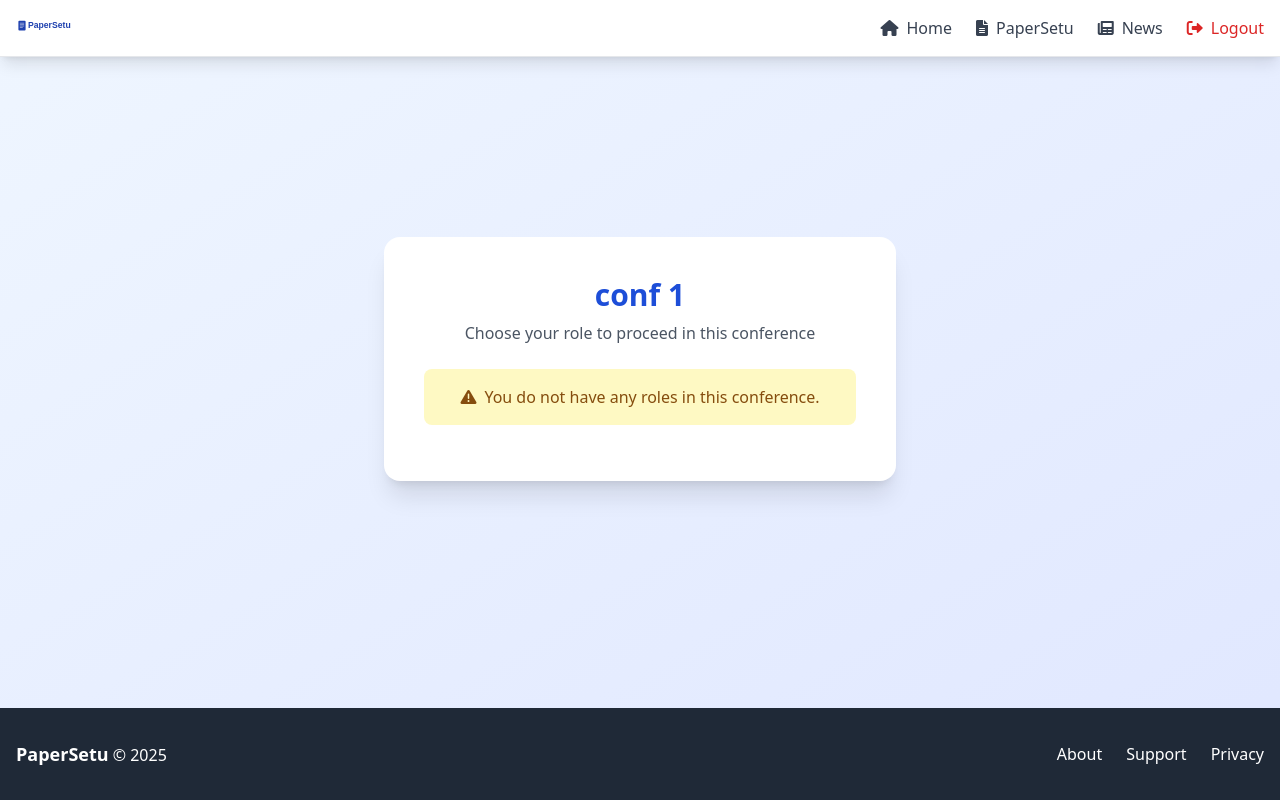
After one commit to HemangJangir/papersetu1, a Django app: page /conference/1/choose-role/ in a window 1280 px wide. The commit adds this page. Run offline with Django 4.2, Linux system fonts and the light colour scheme; a user stored in the database is signed in; data comes from the database, SQL or seed files in the repository; some libraries are stand-ins or nearby versions.

Commit message:
july 7 updates

```diff
--- a/conference/urls.py
+++ b/conference/urls.py
@@ -9,4 +9,5 @@ urlpatterns = [
     path('reviewer-volunteer/', views.reviewer_volunteer, name='reviewer_volunteer'),
     path('<int:conference_id>/submit-paper/', views.submit_paper, name='submit_paper'),
     path('join/<str:invite_link>/', views.join_conference, name='join_conference'),
+    path('<int:conference_id>/choose-role/', views.choose_conference_role, name='choose_conference_role'),
 ]
--- a/conference/views.py
+++ b/conference/views.py
@@ -9,6 +9,7 @@ from django.http import Http404
 from django.core.mail import send_mail
 from django.contrib.auth import get_user_model
 from django.db.models import Q
+from django.urls import reverse
 
 @login_required
 def create_conference(request):
@@ -143,6 +144,40 @@ def conferences_list(request):
     }
     return render(request, 'conference/conferences_list.html', context)
 
+@login_required
+def choose_conference_role(request, conference_id):
+    conference = get_object_or_404(Conference, id=conference_id)
+    user = request.user
+    roles = []
+    if conference.chair == user:
+        roles.append('chair')
+        # Always allow chair to upload as author
+        if 'author' not in roles:
+            roles.append('author')
+    user_roles = UserConferenceRole.objects.filter(user=user, conference=conference).values_list('role', flat=True)
+    for r in user_roles:
+        if r not in roles:
+            roles.append(r)
+    role_links = []
+    for role in roles:
+        if role == 'chair':
+            url = reverse('dashboard:chair_conference_detail', args=[conference.id])
+            label = 'Chair'
+        elif role == 'author':
+            url = reverse('dashboard:dashboard') + f'?view=author&conf_id={conference.id}'
+            label = 'Author (Upload Paper)'
+        elif role == 'reviewer':
+            url = reverse('dashboard:dashboard') + f'?view=reviewer&conf_id={conference.id}'
+            label = 'Reviewer'
+        else:
+            continue
+        role_links.append({'role': role, 'url': url, 'label': label})
+    context = {
+        'conference': conference,
+        'role_links': role_links,
+    }
+    return render(request, 'conference/choose_role.html', context)
+
 nav_items = [
     "Submissions", "Reviews", "Status", "PC", "Events",
     "Email", "Administration", "Conference", "News", "papersetu"
--- /dev/null
+++ b/templates/conference/choose_role.html
@@ -0,0 +1,82 @@
+<!DOCTYPE html>
+<html lang="en">
+<head>
+    <meta charset="UTF-8">
+    <meta name="viewport" content="width=device-width, initial-scale=1.0">
+    <title>Choose Role - {{ conference.acronym|default:conference.name }}</title>
+    <script src="https://cdn.tailwindcss.com"></script>
+    <link href="https://cdnjs.cloudflare.com/ajax/libs/font-awesome/6.0.0/css/all.min.css" rel="stylesheet">
+</head>
+<body class="bg-gradient-to-br from-blue-50 to-indigo-100 min-h-screen flex flex-col">
+    <nav class="bg-white shadow-lg border-b border-gray-200 sticky top-0 z-30">
+        <div class="container mx-auto px-4 py-4 flex justify-between items-center">
+            <div class="flex items-center space-x-4">
+                <a href="/home/" class="flex items-center space-x-2">
+                    <svg class="w-24 h-auto mr-2" viewBox="0 0 200 50" xmlns="http://www.w3.org/2000/svg">
+                        <rect x="5" y="10" width="15" height="20" fill="#1e40af" rx="2"/>
+                        <line x1="8" y1="15" x2="17" y2="15" stroke="white" stroke-width="1"/>
+                        <line x1="8" y1="18" x2="17" y2="18" stroke="white" stroke-width="1"/>
+                        <line x1="8" y1="21" x2="17" y2="21" stroke="white" stroke-width="1"/>
+                        <line x1="8" y1="24" x2="14" y2="24" stroke="white" stroke-width="1"/>
+                        <text x="25" y="25" font-family="Arial, sans-serif" font-size="18" font-weight="bold" fill="#1e40af">PaperSetu</text>
+                    </svg>
+                </a>
+            </div>
+            <div class="flex items-center space-x-6">
+                <a href="/home/" class="flex items-center space-x-2 text-gray-700 hover:text-blue-600 transition-colors">
+                    <i class="fas fa-home"></i>
+                    <span>Home</span>
+                </a>
+                <a href="/dashboard/" class="flex items-center space-x-2 text-gray-700 hover:text-blue-600 transition-colors">
+                    <i class="fas fa-file-alt"></i>
+                    <span>PaperSetu</span>
+                </a>
+                <a href="#" class="flex items-center space-x-2 text-gray-700 hover:text-blue-600 transition-colors">
+                    <i class="fas fa-newspaper"></i>
+                    <span>News</span>
+                </a>
+                <a href="/accounts/logout/" class="flex items-center space-x-2 text-red-600 hover:text-red-700 transition-colors">
+                    <i class="fas fa-sign-out-alt"></i>
+                    <span>Logout</span>
+                </a>
+            </div>
+        </div>
+    </nav>
+    <main class="flex-1 flex flex-col items-center justify-center py-12">
+        <div class="bg-white rounded-2xl shadow-xl p-10 max-w-lg w-full text-center">
+            <h1 class="text-3xl font-bold text-blue-700 mb-2">{{ conference.acronym|default:conference.name }}</h1>
+            <p class="text-gray-600 mb-6">Choose your role to proceed in this conference</p>
+            {% if role_links %}
+                <div class="flex flex-col gap-4">
+                    {% for role in role_links %}
+                        <a href="{{ role.url }}" class="w-full py-4 px-6 rounded-lg text-lg font-semibold shadow bg-blue-600 hover:bg-blue-700 text-white flex items-center justify-center gap-3 transition-colors">
+                            {% if role.role == 'chair' %}<i class="fas fa-crown"></i>{% endif %}
+                            {% if role.role == 'author' %}<i class="fas fa-user-edit"></i>{% endif %}
+                            {% if role.role == 'reviewer' %}<i class="fas fa-user-check"></i>{% endif %}
+                            {{ role.label }}
+                        </a>
+                    {% endfor %}
+                </div>
+            {% else %}
+                <div class="bg-yellow-100 text-yellow-800 rounded-lg p-4 mb-4">
+                    <i class="fas fa-exclamation-triangle mr-2"></i>You do not have any roles in this conference.
+                </div>
+            {% endif %}
+        </div>
+    </main>
+    <footer class="bg-gray-800 text-white py-8 mt-12">
+        <div class="container mx-auto px-4">
+            <div class="flex flex-col md:flex-row justify-between items-center">
+                <div class="mb-4 md:mb-0">
+                    <span class="font-bold text-lg">PaperSetu</span> &copy; {% now "Y" %}
+                </div>
+                <div class="flex space-x-6">
+                    <a href="#" class="hover:text-blue-400 transition-colors">About</a>
+                    <a href="#" class="hover:text-blue-400 transition-colors">Support</a>
+                    <a href="#" class="hover:text-blue-400 transition-colors">Privacy</a>
+                </div>
+            </div>
+        </div>
+    </footer>
+</body>
+</html>
--- a/templates/conference/conferences_list.html
+++ b/templates/conference/conferences_list.html
@@ -125,7 +125,7 @@
                             <!-- Action Buttons -->
                             <div class="flex space-x-2">
                                 {% if conference.chair.id == user.id %}
-                                    <a href="/dashboard/chair/conference/{{ conference.id }}/" class="flex-1 bg-blue-600 hover:bg-blue-700 text-white text-center py-2 px-4 rounded-lg text-sm font-medium transition-colors">
+                                    <a href="/conference/{{ conference.id }}/choose-role/" class="flex-1 bg-blue-600 hover:bg-blue-700 text-white text-center py-2 px-4 rounded-lg text-sm font-medium transition-colors">
                                         <i class="fas fa-cog mr-1"></i>Manage Conference
                                     </a>
                                 {% elif conference.user_roles and 'author' in conference.user_roles %}
--- a/templates/homepage.html
+++ b/templates/homepage.html
@@ -107,7 +107,7 @@
                                 <!-- Action Buttons -->
                                 <div class="flex space-x-2">
                                     {% if conference.chair.id == user.id %}
-                                        <a href="/dashboard/chair/conference/{{ conference.id }}/" class="flex-1 bg-blue-600 hover:bg-blue-700 text-white text-center py-2 px-4 rounded-lg text-sm font-medium transition-colors">
+                                        <a href="/conference/{{ conference.id }}/choose-role/" class="flex-1 bg-blue-600 hover:bg-blue-700 text-white text-center py-2 px-4 rounded-lg text-sm font-medium transition-colors">
                                             <i class="fas fa-cog mr-1"></i>Manage Conference
                                         </a>
                                     {% elif conference.user_roles and 'author' in conference.user_roles %}
```
